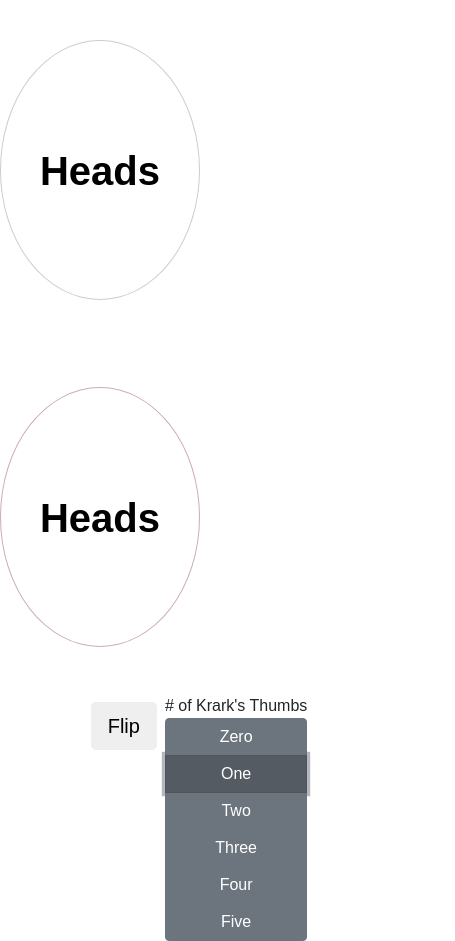
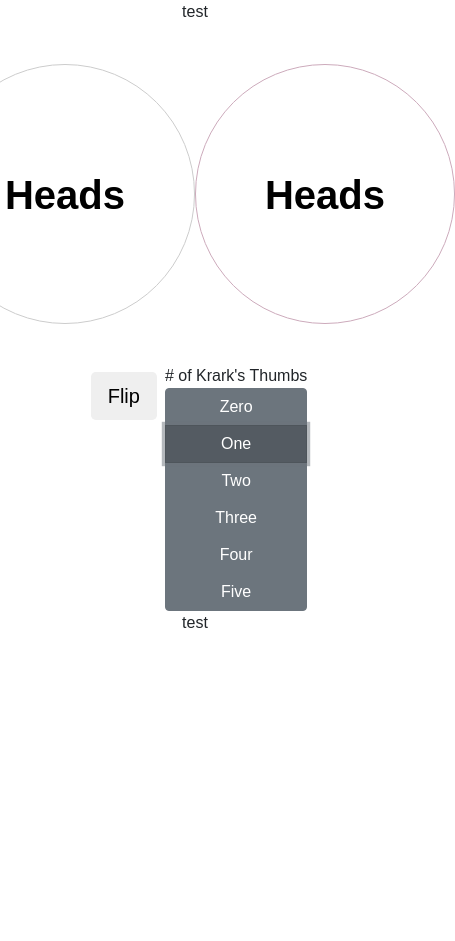
Before and after one commit to Sector47/FlipCoinJS, a plain HTML site: page Coinflip.html in a window 390 px wide. Both pictures are taken after a click on the label "One". Shown: the whole page, 455 px wide, since content can reach past the window. After the commit the page ends 844 px from the top, so only its background shows below. Drawn offline with nearby package versions, Linux system fonts and the light colour scheme.

Commit message:
More mobile resizing fixes

```diff
--- a/Coinflip.html
+++ b/Coinflip.html
@@ -10,9 +10,9 @@
 		<title>coinFlip.js</title>
 	</head>
 	<body>
-		<main class="wrapper d-flex  flex-column align-items-center justify-content-center">
-			<div class="d-flex flex-column align-items-center justify-content-center border-light ">
-					<div>
+		<main class="wrapper d-flex  flex-column align-items-center justify-content-center">test
+			<div>
+					<div class="resize">
 						<div class="scene inlineview" id="container0">
 							<div class="coin0 rounded-circle" style="">
 								<div id ="coin0Front" class="coin0__face coin0__face--front" >
@@ -66,6 +66,6 @@
 			<script src="https://code.jquery.com/jquery-3.2.1.slim.min.js" integrity="sha384-KJ3o2DKtIkvYIK3UENzmM7KCkRr/rE9/Qpg6aAZGJwFDMVNA/GpGFF93hXpG5KkN" crossorigin="anonymous"></script>
 			<script src="https://cdnjs.cloudflare.com/ajax/libs/popper.js/1.12.9/umd/popper.min.js" integrity="sha384-ApNbgh9B+Y1QKtv3Rn7W3mgPxhU9K/ScQsAP7hUibX39j7fakFPskvXusvfa0b4Q" crossorigin="anonymous"></script>
 			<script src="https://maxcdn.bootstrapcdn.com/bootstrap/4.0.0/js/bootstrap.min.js" integrity="sha384-JZR6Spejh4U02d8jOt6vLEHfe/JQGiRRSQQxSfFWpi1MquVdAyjUar5+76PVCmYl" crossorigin="anonymous"></script>
-		</main>
+		test</main>
 	</body>
 </html>
--- a/coinFlip.css
+++ b/coinFlip.css
@@ -2,18 +2,18 @@ body { font-family: sans-serif; }
 
 .wrapper{
 	width: 100%;
-	height: 100%
+	height: 100%;
 	margin: 0px auto;
 }
 .resize{
 	width: 100%;
-	height: 100%
-	margin: 0px auto;
-
+	height: 100%;
+	display: flex;
 }
 .scene {
-  width: 200px;
-  height: 260px;
+  width: 50%;
+  min-height: 260px;
+  min-width:260px;
   margin: 40px 0;
   perspective: 600px;
 }
@@ -59,8 +59,9 @@ body { font-family: sans-serif; }
   transform: rotateY(180deg);
 }
 .scene2 {
-  width: 200px;
-  height: 260px;
+  width: 50%;
+  min-height: 260px;
+  min-width:260px;
   margin: 40px 0;
   perspective: 600px;
 }
```
